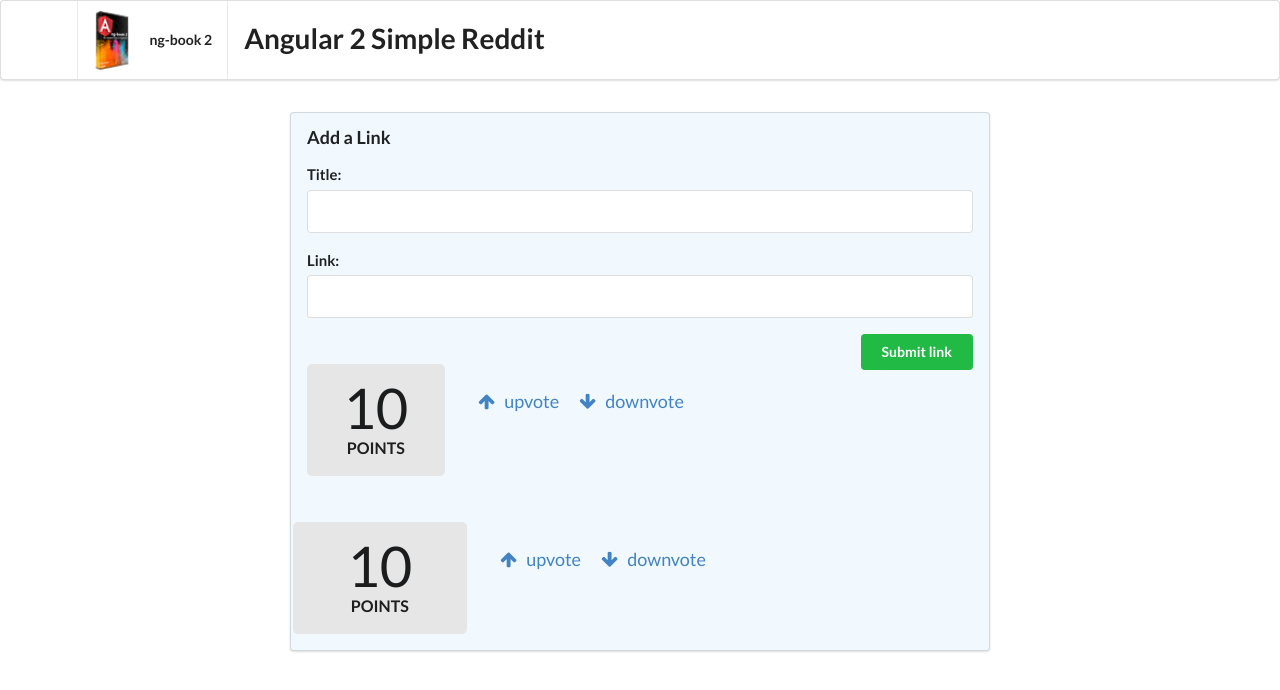
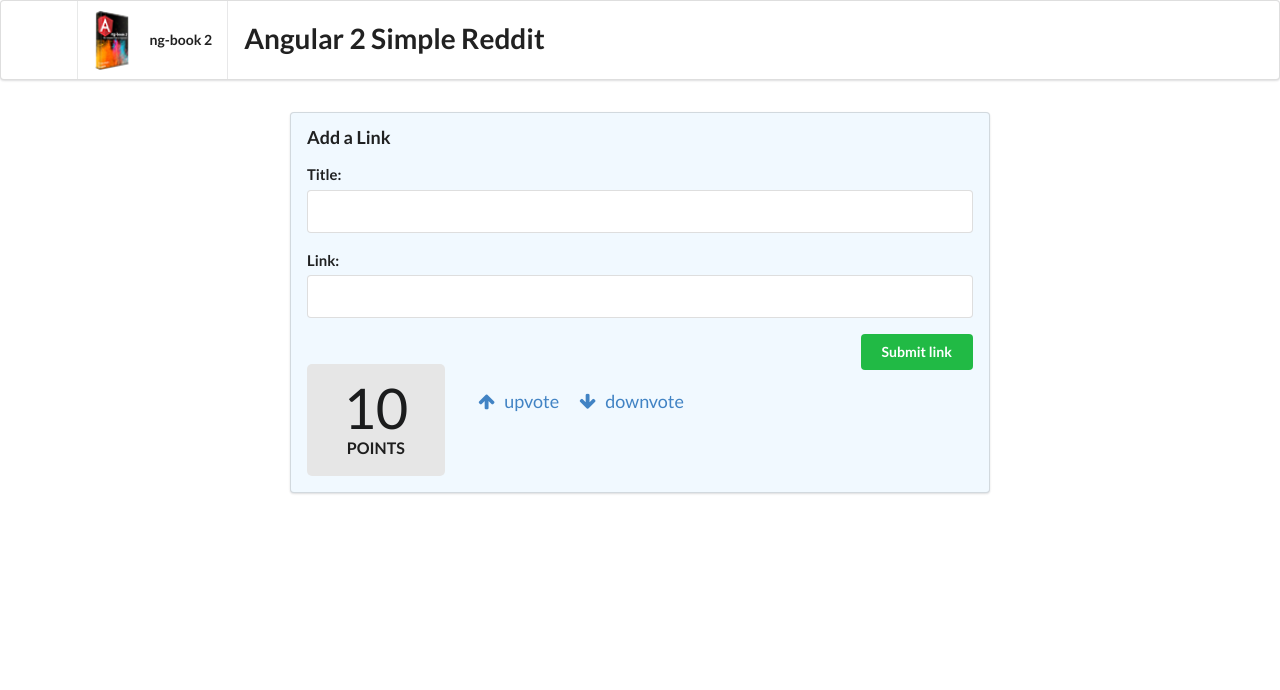
Before and after one commit to yongbingYang/ng-book2-Train, an Angular app in the folder angular2-reddit/: page / in a window 1280 px wide. Shown: the top 690 px of the page. Built offline with nearby package versions, Linux system fonts and the light colour scheme.

Commit message:
修改 入参的 方式从自定义修改为通过 变量传递

```diff
--- a/angular2-reddit/src/app/app.component.html
+++ b/angular2-reddit/src/app/app.component.html
@@ -20,9 +20,6 @@
   </div>
 
   <div class="ui grid posts">
-    <app-article></app-article>
-  </div>
-  <div class="ui grid posts">
-    <app-article></app-article>
+    <app-article [article]="article"></app-article>
   </div>
 </form>
--- a/angular2-reddit/src/app/app.component.ts
+++ b/angular2-reddit/src/app/app.component.ts
@@ -1,4 +1,5 @@
 import { Component } from '@angular/core';
+import { Article } from './article/article.model';
 
 @Component({
   selector: 'app-root',
@@ -6,6 +7,12 @@ import { Component } from '@angular/core';
   styleUrls: ['./app.component.css']
 })
 export class AppComponent {
+  article: Article;
+
+  constructor() {
+    this.article = new Article('Angular 2', 'http://angular.io', 10);
+  }
+
   addArticle(title: HTMLInputElement, link: HTMLInputElement): boolean {
     console.log(`Adding article title: ${title.value} and link: ${link.value}`);
     return false;
--- a/angular2-reddit/src/app/article/article.component.ts
+++ b/angular2-reddit/src/app/article/article.component.ts
@@ -1,4 +1,4 @@
-import { Component, OnInit } from '@angular/core';
+import { Component, OnInit, Input } from '@angular/core';
 import { Article } from './article.model';
 import { Title } from '@angular/platform-browser';
 
@@ -13,11 +13,7 @@ import { Title } from '@angular/platform-browser';
 })
 export class ArticleComponent implements OnInit {
 
-  article: Article;
-
-  constructor() {
-    this.article = new Article('Angular 2', 'http://angular.io', 10);
-  }
+  @Input() article: Article;
 
   voteUp(): boolean {
     this.article.voteUp();
```
